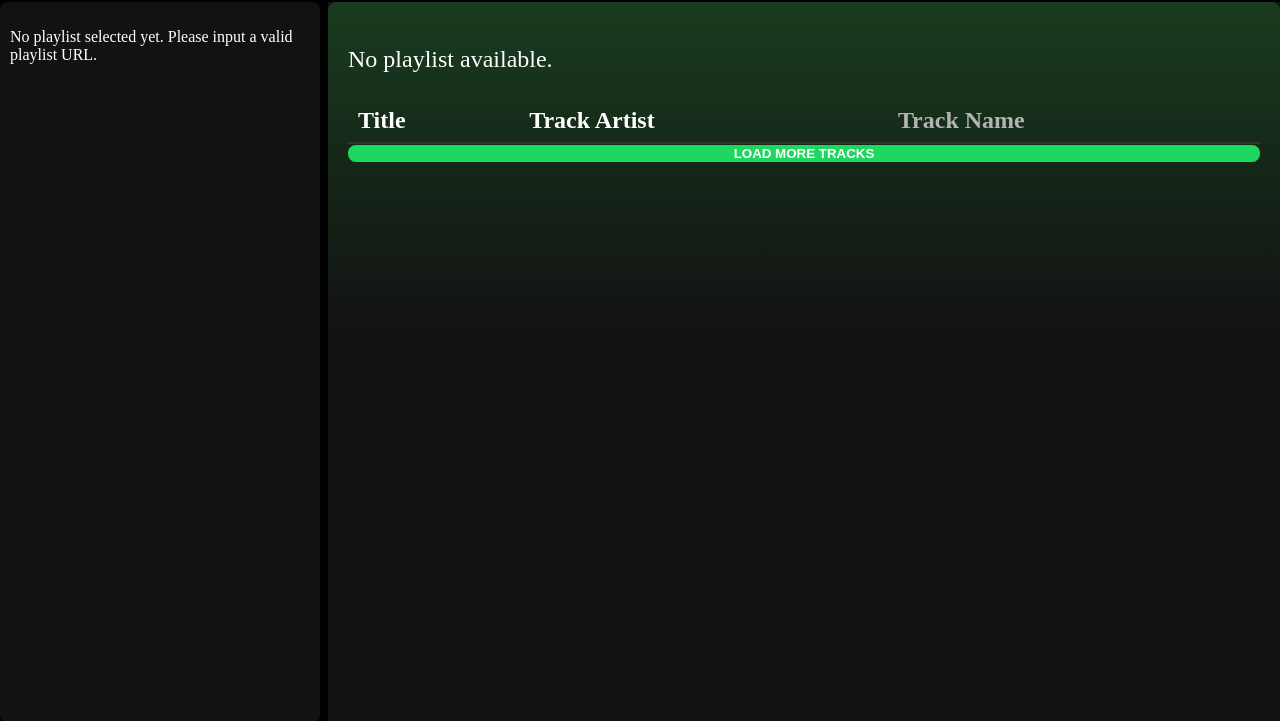
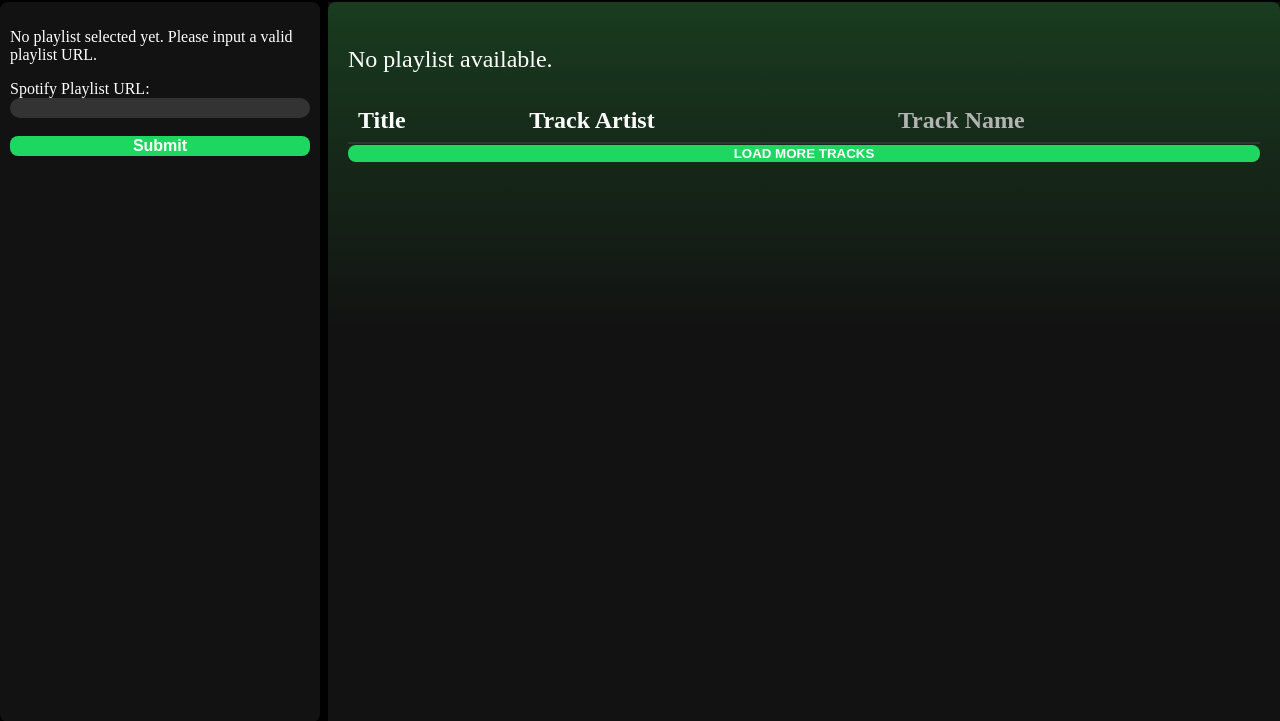
Before and after one commit to phip702/Lyrics_Translator, a Python web app: template app/templates/playlist.html in a window 1280 px wide. Shown: the part 40-761 px from the top of the page. Run offline with Jinja, Linux system fonts and the light colour scheme; the template is opened without the code that fills it, so the values that code supplies are empty.

Commit message:
Did the CSS for main page and refactored the base.html to have an extra_css block to add individual css files for specific pages.

```diff
--- a/app/static/css/styles.css
+++ b/app/static/css/base.css
@@ -38,6 +38,31 @@ footer  {grid-area: footer;  }
     height: 100%;
 }
 
+input {
+    width: 100%;
+    background-color: #333;
+    box-sizing: border-box;
+    margin: 0; /* Center aligns the input box */
+    border: none;
+    border-radius: 5rem;
+    color: #fff;
+    font-size: 1rem;
+}
+
+input::placeholder {
+    color: #b3b3b3;
+    font-style: italic;
+}
+
+
+
+input:hover {
+    border: 2px solid #fff;
+}
+
+.user-warning {
+    font-size: .8rem;
+}
 
 header {
     display: flex;
@@ -57,8 +82,8 @@ header {
     font-size: 1rem;
     color: #b3b3b3;
 }
-
-.load-more {
+/** make this apply to all buttons? */
+button, input[type="submit"] {
     background-color: #1ed760;
     border-radius: .5rem;
     color: #fff;
@@ -219,6 +244,8 @@ header:hover,
 /*
 C-TODO: load button still showing inappropriately for sidenav
 C-TODO: prettify the load more button
-TODO: make the track page  look better
-TODO: make the home page look better
+TODO: compartmentalize my CSS and JSS
+TODO: make the track page look better
+    TODO: make the playlist sidenav stay persistent
+C-TODO: make the home page look better
 */
--- a/app/static/js/script.js
+++ b/app/static/js/playlist.js
@@ -42,7 +42,7 @@ $(document).ready(function() {
                                 <td><img src="${track.track_image}" alt="Track Image" width="100" height="100"></td>
                                 <td>${track.track_artist}</td>
                                 <td>${track.track_name}</td>
-                                <td class="track-id" style="display: none;">${track.spotify_track_id}</td>
+                                <td class="spotify-track-id" style="display: none;">${track.spotify_track_id}</td>
                             </tr>
                         `);
                         $('#sidenav-tracks').append(`
@@ -74,14 +74,12 @@ $(document).ready(function() {
 
 
 //= Add listeners for every track row to redirect to track URL on user click
-document.querySelectorAll('.track-row').forEach(row => {
-    row.addEventListener('click', function() {
+$(document).on('click', '.track-row', function() {
     // Get the Spotify track ID from the hidden cell
-    const trackId = this.querySelector('.spotify-track-id').innerText;
+    const trackId = $(this).find('.spotify-track-id').text();
 
     // Redirect to the track page using the track ID
     window.location.href = `/track/${trackId}`;
-    });
 });
 
 
--- a/app/templates/_playlist_sidenav.html
+++ b/app/templates/_playlist_sidenav.html
@@ -21,5 +21,10 @@
 <!-- Will need to implement a box for user's to submit playlist URL-->
 <div id="playlist-sidenav">
     <p>No playlist selected yet. Please input a valid playlist URL.</p>
+    <form action="/redirect_to_playlist" method="POST">
+        <label for="user_input_url">Spotify Playlist URL:</label><br>
+        <input type="text" id="user_input_url" name="user_input_url" size="100"><br><br>
+        <input type="submit" value="Submit">
+    </form>
 </div>
 {% endif %}
--- a/app/templates/base.html
+++ b/app/templates/base.html
@@ -4,7 +4,10 @@
     <meta charset="UTF-8">
     <meta name="viewport" content="width=device-width, initial-scale=1.0">
     <title>Spotify Lyrics Translation Viewer</title>
-    <link rel="stylesheet" href="{{ url_for('static', filename='css/styles.css') }}">
+    <link rel="stylesheet" href="{{ url_for('static', filename='css/base.css') }}">
+
+    {% block extra_css %}
+    {% endblock %}
 
 </head>
 <body class="loaded-content">
--- a/app/templates/playlist.html
+++ b/app/templates/playlist.html
@@ -40,5 +40,5 @@
     </div>
 
 <script src="https://code.jquery.com/jquery-3.6.0.min.js"></script>
-<script src="{{ url_for('static', filename='js/script.js') }}"></script>
+<script src="{{ url_for('static', filename='js/playlist.js') }}"></script>
 {% endblock %}
```
Also changed, not shown: app/routes/playlist.py (+19 -1 lines), app/static/css/main.css (added, +9 -0 lines), app/templates/main.html (+17 -12 lines), app/templates/track.html (+9 -8 lines), instance/db.sqlite3.
